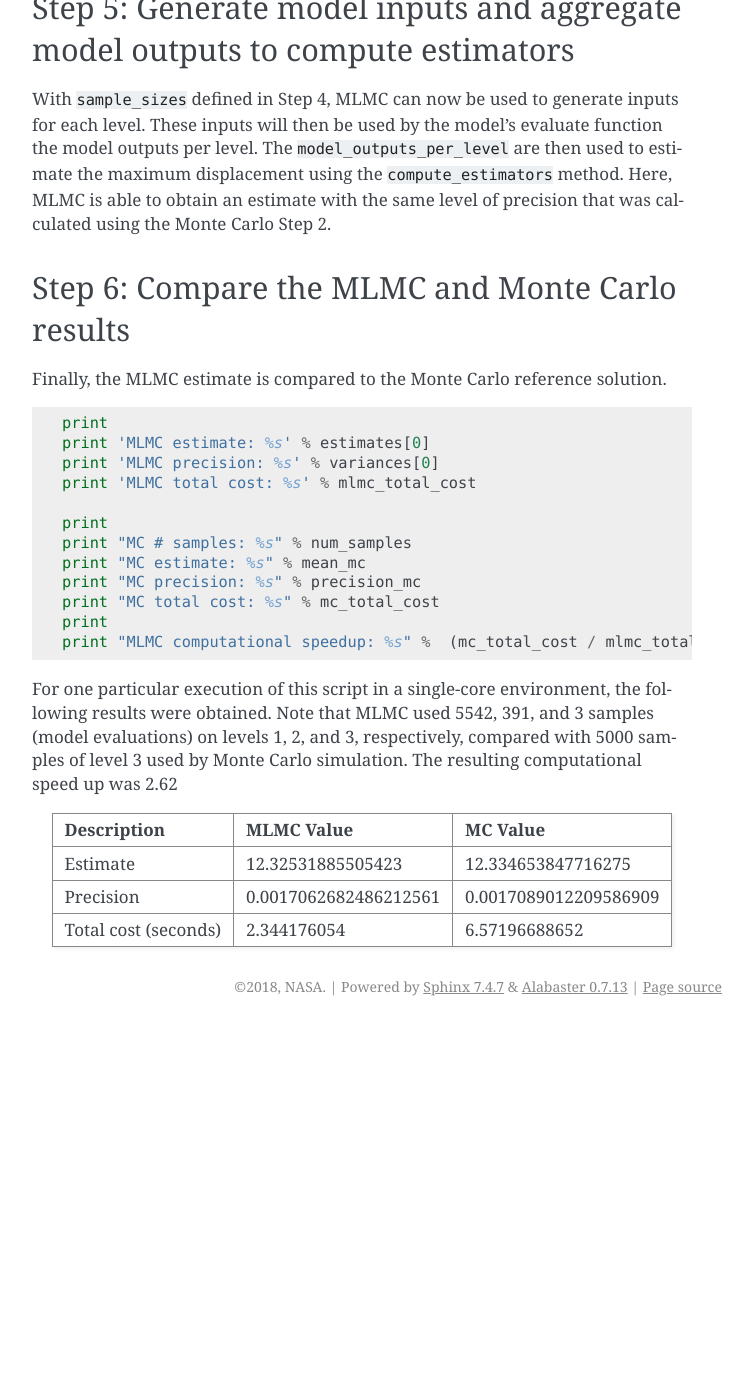
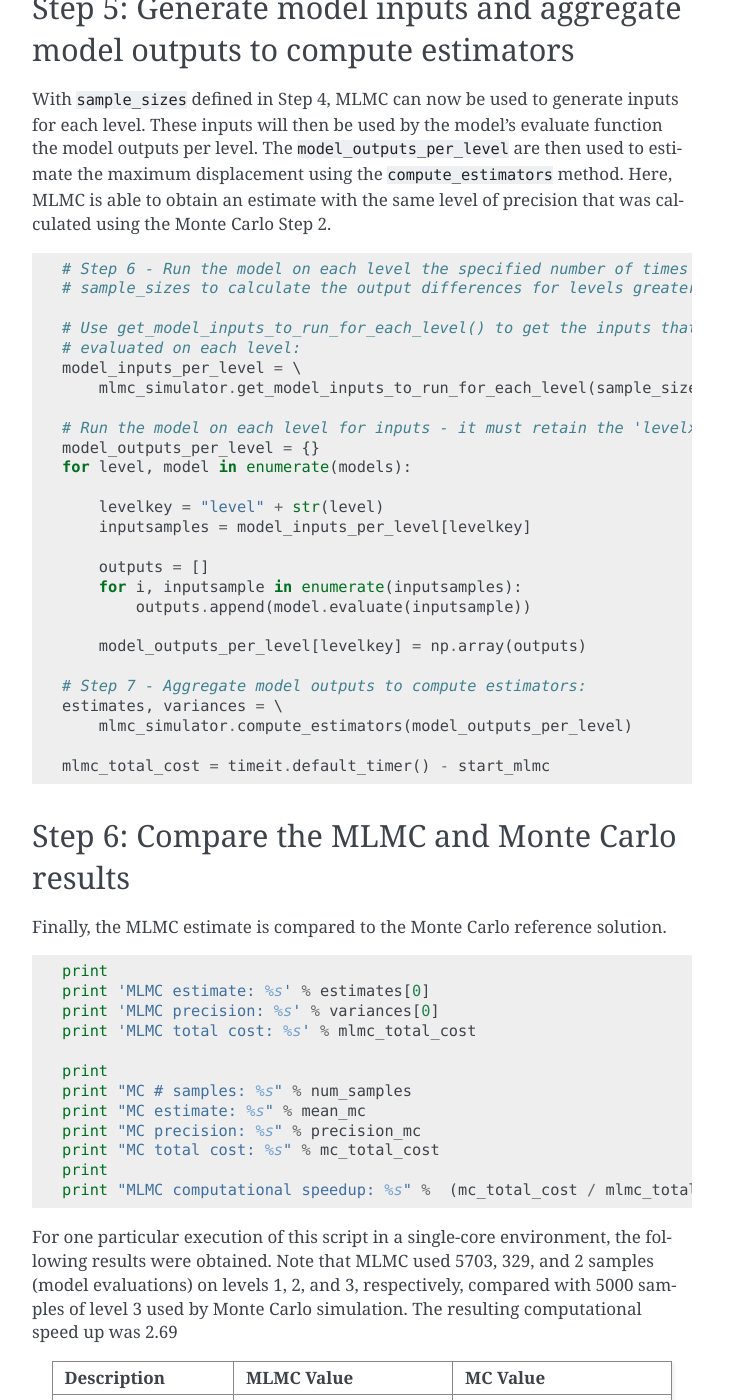
Before and after one commit to nasa/MLMCPy, a Sphinx documentation site: the page built from docs/modular_example.rst, in a window 1280 px wide and 1400 px high, scrolled down 4781 px. Shown: the whole window, without its empty margins (388-1141 px from the left). Built offline with Sphinx 7.4.7, drawn with Linux system fonts in a browser that asks for light colours; formulas are drawn with MathJax 3; before the commit the page ends 5807 px from its top, so only the background shows below that.

Commit message:
Updated sample sizes and computation speedup

```diff
--- a/docs/modular_example.rst
+++ b/docs/modular_example.rst
@@ -186,6 +186,7 @@ With ``sample_sizes`` defined in Step 4, MLMC can now be used to generate inputs
 The ``model_outputs_per_level`` are then used to estimate the maximum displacement using the ``compute_estimators`` method. Here, MLMC is able to obtain an estimate with the same level of precision that was calculated using the Monte Carlo Step 2.
 
 .. code-block:: python
+
   # Step 6 - Run the model on each level the specified number of times in
   # sample_sizes to calculate the output differences for levels greater than 1
 
@@ -234,7 +235,7 @@ Finally, the MLMC estimate is compared to the Monte Carlo reference solution.
   print "MLMC computational speedup: %s" %  (mc_total_cost / mlmc_total_cost)
 
 
-For one particular execution of this script in a single-core environment, the following results were obtained. Note that MLMC used 5542, 391, and 3 samples (model evaluations) on levels 1, 2, and 3, respectively, compared with 5000 samples of level 3 used by Monte Carlo simulation. The resulting computational speed up was 2.62
+For one particular execution of this script in a single-core environment, the following results were obtained. Note that MLMC used 5703, 329, and 2 samples (model evaluations) on levels 1, 2, and 3, respectively, compared with 5000 samples of level 3 used by Monte Carlo simulation. The resulting computational speed up was 2.69
 
 ====================     =====================     =====================
 Description              MLMC Value                MC Value
```
